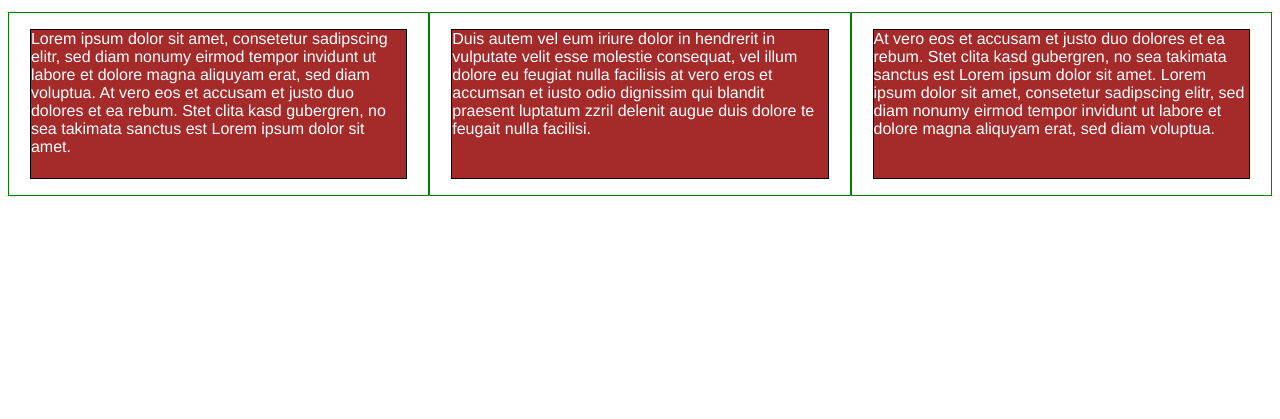
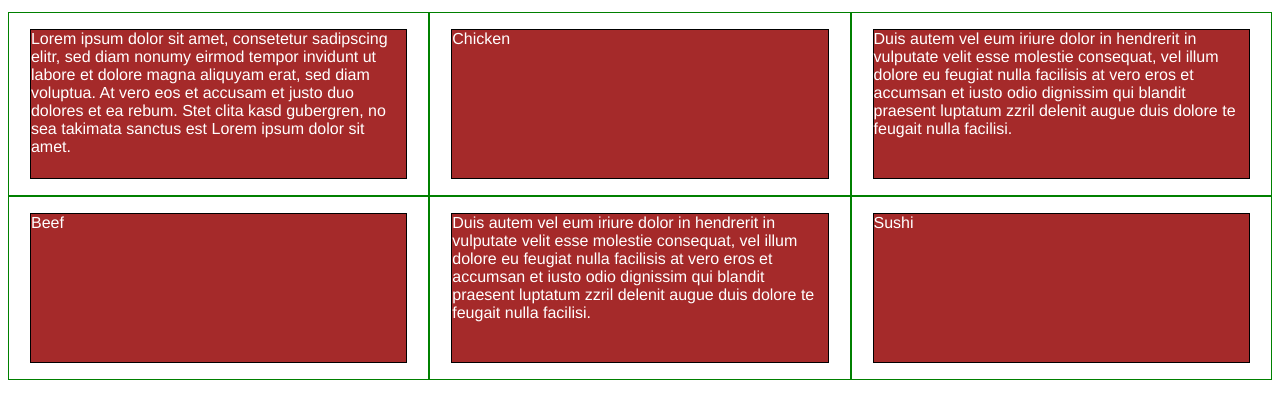
Before and after one commit to alina1911/Assignment-1, a plain HTML site: page module2-solution/index.html in a window 1280 px wide. Shown: the part 61-480 px from the top of the page. Drawn offline with Linux system fonts and the light colour scheme.

Commit message:
small addition

```diff
--- a/module2-solution/index.html
+++ b/module2-solution/index.html
@@ -172,9 +172,18 @@ p {
 <h1>Our Menu</h1>
 
 <div class="row">
-  <div class="col-lg-4 col-md-6 col-sm-12"><title>Chicken</title><p id="p1">Lorem ipsum dolor sit amet, consetetur sadipscing elitr,  sed diam nonumy eirmod tempor invidunt ut labore et dolore magna aliquyam erat, sed diam voluptua. At vero eos et accusam et justo duo dolores et ea rebum. Stet clita kasd gubergren, no sea takimata sanctus est Lorem ipsum dolor sit amet. </p></div>
-  <div class="col-lg-4 col-md-6 col-sm-12"><div><title>Beef</title></div><p id="p2">Duis autem vel eum iriure dolor in hendrerit in vulputate velit esse molestie consequat, vel illum dolore eu feugiat nulla facilisis at vero eros et accumsan et iusto odio dignissim qui blandit praesent luptatum zzril delenit augue duis dolore te feugait nulla facilisi.</p></div>
-  <div class="col-lg-4 col-md-6 col-sm-12"><title>Sushi</title><p id="p3">At vero eos et accusam et justo duo dolores et ea rebum. Stet clita kasd gubergren, no sea takimata sanctus est Lorem ipsum dolor sit amet. Lorem ipsum dolor sit amet, consetetur sadipscing elitr,  sed diam nonumy eirmod tempor invidunt ut labore et dolore magna aliquyam erat, sed diam voluptua.</p></div>
+  <div class="col-lg-4 col-md-6 col-sm-12"><p id="p1">Lorem ipsum dolor sit amet, consetetur sadipscing elitr,  sed diam nonumy eirmod tempor invidunt ut labore et dolore magna aliquyam erat, sed diam voluptua. At vero eos et accusam et justo duo dolores et ea rebum. Stet clita kasd gubergren, no sea takimata sanctus est Lorem ipsum dolor sit amet. </p></div>
+
+  <div class="col-lg-4 col-md-6 col-sm-12"><p id="p2">Chicken</p></div>
+
+  <div class="col-lg-4 col-md-6 col-sm-12"><p id="p3">Duis autem vel eum iriure dolor in hendrerit in vulputate velit esse molestie consequat, vel illum dolore eu feugiat nulla facilisis at vero eros et accumsan et iusto odio dignissim qui blandit praesent luptatum zzril delenit augue duis dolore te feugait nulla facilisi.</p></div>
+
+  <div class="col-lg-4 col-md-6 col-sm-12"><p id="p4">Beef</p></div>
+
+  <div class="col-lg-4 col-md-6 col-sm-12"><p id="p5">Duis autem vel eum iriure dolor in hendrerit in vulputate velit esse molestie consequat, vel illum dolore eu feugiat nulla facilisis at vero eros et accumsan et iusto odio dignissim qui blandit praesent luptatum zzril delenit augue duis dolore te feugait nulla facilisi.</p></div>
+
+  <div class="col-lg-4 col-md-6 col-sm-12"><p id="p6">Sushi</p></div>
+
 </div>
 
 </body>
```
